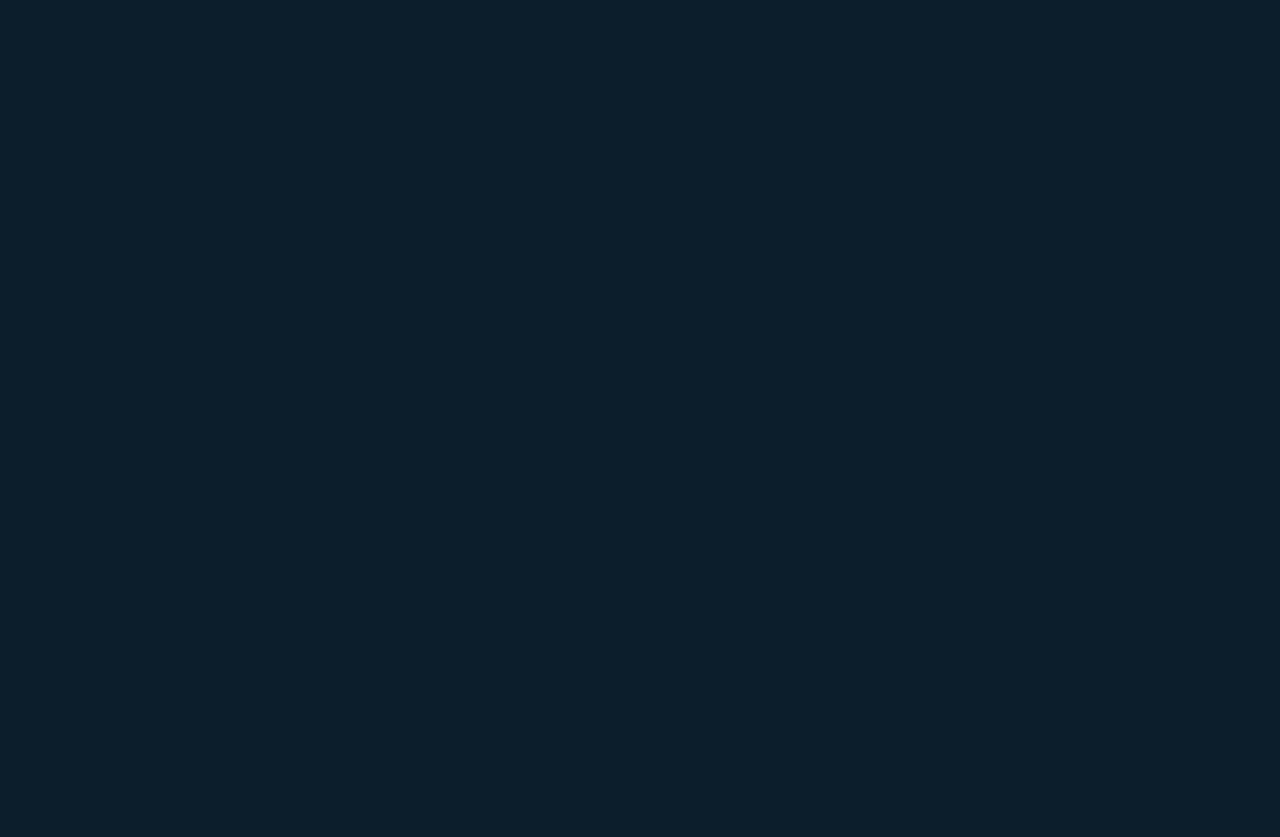
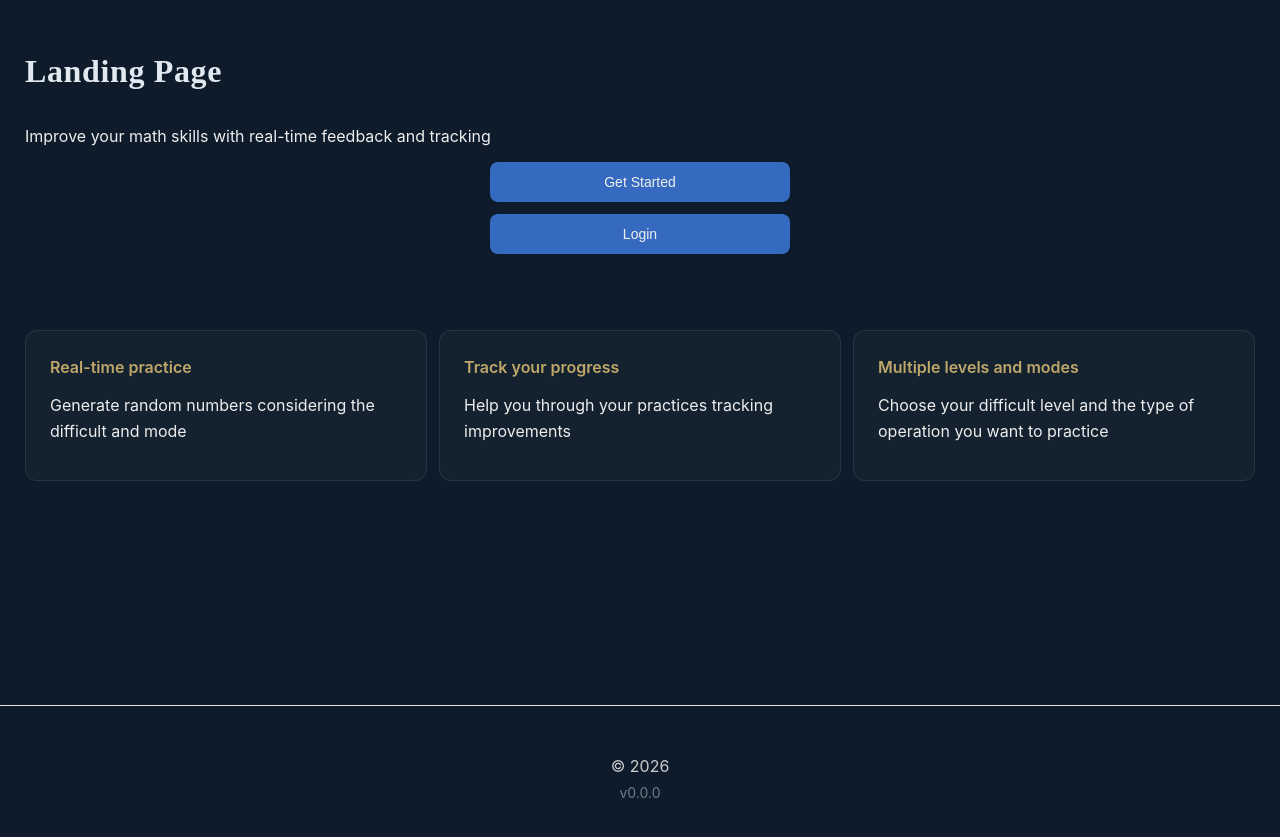
Before and after one commit to LuisDev912/EduMath-Track, a React (Vite) app in the folder frontend/: page / in a window 1280 px wide. Shown: the part 109-946 px from the top of the page. Before the commit the page ends 800 px from the top, so only its background shows below. Built offline with nearby package versions, Linux system fonts and the light colour scheme.

Commit message:
feat(frontend): add basic structure to the public layout

```diff
--- a/frontend/src/app/layout/PublicLayout.tsx
+++ b/frontend/src/app/layout/PublicLayout.tsx
@@ -1,9 +1,18 @@
+import { Outlet } from "react-router";
+import { Footer } from "../../shared/components/Semantic/Semantic";
+
 // This is the public wrapper. This layout will be used to wrap the landing page. Its purpose is to avoid non registered users go to pages they cannot use such as the dashboard.
 
 function PublicLayout() {
     return (
         <>
-
+            <main
+                id="main-content"
+                tabIndex={-1}
+            >
+                <Outlet />
+            </main>
+            <Footer />
         </>
     )
 };
```
